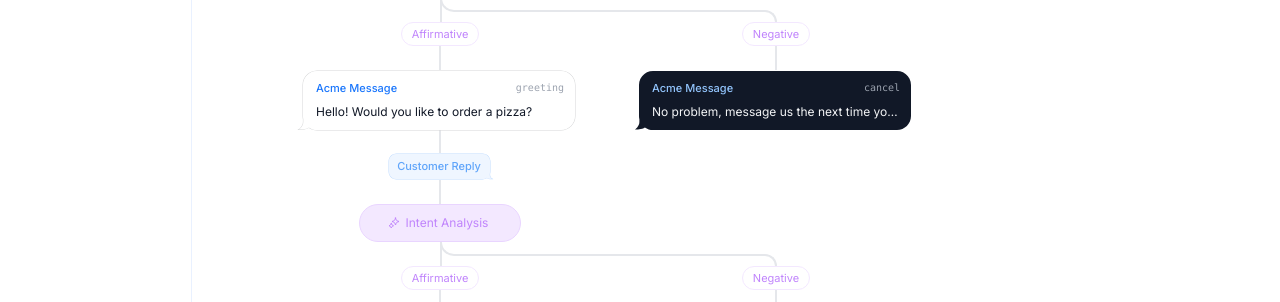
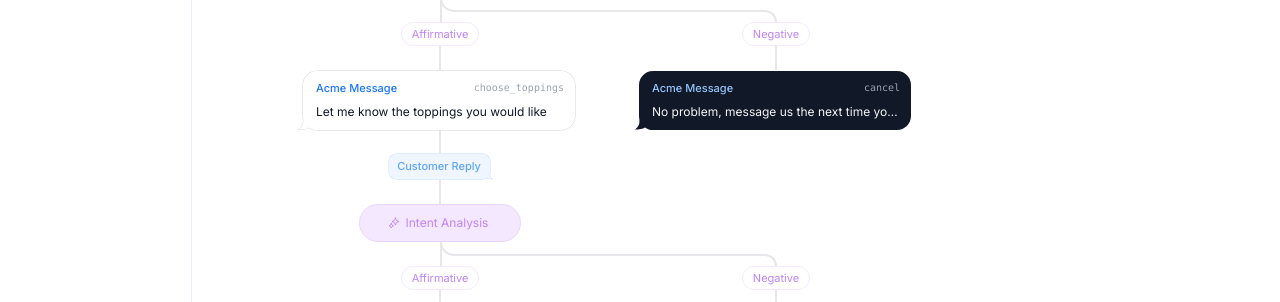
Before and after one commit to simeonlee/onetext-console, a Next.js app: page / in a window 1280 px wide. Shown: the part 498-800 px from the top of the page. Built offline with nearby package versions, Linux system fonts and the light colour scheme.

Commit message:
manually step through rendering algorithm

```diff
--- a/src/components/MessageStep.tsx
+++ b/src/components/MessageStep.tsx
@@ -4,10 +4,15 @@ import { useFlowEditor } from "~/contexts/FlowEditorContext";
 import StandardMessageOutline from "./MessageOutline";
 
 interface MessageStepProps {
-  step: {
+  step?: {
     id: string;
     type: string;
     message: string;
+    events?: {
+      type: string;
+      intent: string;
+      nextStepID: string;
+    }[];
   };
   isTerminal?: boolean;
 }
--- a/src/components/NullStepSpace.tsx
+++ b/src/components/NullStepSpace.tsx
@@ -2,7 +2,7 @@
 
 export default function NullStepSpace() {
   return (
-    <div className="flow-col-margin flex items-start">
+    <div className="null-step-space flow-col-margin flex items-start">
       <div className="step" />
     </div>
   );
--- a/src/components/ReplyStack.tsx
+++ b/src/components/ReplyStack.tsx
@@ -41,8 +41,9 @@ export default function IntentAnalysisStack({
 
       {/* The following renders straight and curved lines connecting intent analysis to the reply intent event chips below */}
       <div className="flex w-fit">
-        <DownAndRightEdges />
-        <RightAndDownEdge />
+        {step.events.map((_, index) =>
+          index === 0 ? <DownAndRightEdges /> : <RightAndDownEdge />
+        )}
       </div>
 
       {/* The following renders reply intent event chips */}
--- a/src/pages/index.tsx
+++ b/src/pages/index.tsx
@@ -1,5 +1,5 @@
 import { Inter } from "next/font/google";
-import { useEffect, useRef, useState } from "react";
+import { useEffect, useRef } from "react";
 import NullStepSpace from "~/components/NullStepSpace";
 import ReplyStack from "~/components/ReplyStack";
 import TriggerStack from "~/components/TriggerStack";
@@ -67,31 +67,179 @@ function FlowEditor() {
             <div className="flow-row">
               <TriggerStack />
             </div>
+
+            {/* render initial step */}
             <div className="flow-row">
               <MessageStep step={initialStep} />
             </div>
             <div className="flow-row">
               <ReplyStack step={initialStep} />
             </div>
+
+            {/* render next steps */}
+            <div>
               <div className="flow-row">
-              <MessageStep step={initialStep} />
-              <MessageStep step={terminalCancelStep} isTerminal />
+                {initialStep.events.map((event: any) => {
+                  const nextStep = flowData?.steps?.find(
+                    (step) => step.id === event.nextStepID
+                  );
+                  const isTerminal = !nextStep?.events;
+                  return (
+                    <MessageStep
+                      key={`${event.nextStepID}-${Math.random()
+                        .toString(36)
+                        .substr(2, 9)}`}
+                      step={nextStep}
+                      isTerminal={isTerminal}
+                    />
+                  );
+                })}
               </div>
+
               <div className="flow-row">
-              <ReplyStack step={initialStep} />
+                {initialStep.events.map((event: any) => {
+                  const nextStep = flowData?.steps?.find(
+                    (step) => step.id === event.nextStepID
+                  );
+                  const isTerminal = !nextStep?.events;
+                  return (
+                    !isTerminal && (
+                      <ReplyStack
+                        key={`${event.nextStepID}-${Math.random()
+                          .toString(36)
+                          .substr(2, 9)}`}
+                        step={initialStep}
+                      />
+                    )
+                  );
+                })}
               </div>
+            </div>
+
+            {/* render next next steps */}
+
+            <div>
               <div className="flow-row">
-              <MessageStep step={terminalDoneStep} isTerminal />
-              <MessageStep step={initialStep} />
+                {initialStep.events.flatMap((event: any) => {
+                  const nextStep = flowData?.steps?.find(
+                    (step) => step.id === event.nextStepID
+                  );
+
+                  if (!nextStep?.events) return [];
+
+                  return nextStep.events.map((event: any) => {
+                    const nextNextStep = flowData?.steps?.find(
+                      (step) => step.id === event.nextStepID
+                    );
+
+                    const isTerminal = !nextNextStep?.events;
+
+                    return (
+                      <MessageStep
+                        key={`${event.nextStepID}-${Math.random()
+                          .toString(36)
+                          .substr(2, 9)}`}
+                        step={nextNextStep}
+                        isTerminal={isTerminal}
+                      />
+                    );
+                  });
+                })}
               </div>
+
               <div className="flow-row">
+                {initialStep.events.flatMap((event: any) => {
+                  const nextStep = flowData?.steps?.find(
+                    (step) => step.id === event.nextStepID
+                  );
+
+                  const isTerminal = !nextStep?.events;
+
+                  if (isTerminal) return <NullStepSpace />;
+
+                  return (
+                    !isTerminal &&
+                    nextStep.events.map((event: any) => {
+                      const nextNextStep = flowData?.steps?.find(
+                        (step) => step.id === event.nextStepID
+                      );
+
+                      const isTerminal = !nextNextStep?.events;
+
+                      if (isTerminal) return <NullStepSpace />;
+
+                      return (
+                        !isTerminal && (
+                          <ReplyStack
+                            key={`${event.nextStepID}-${Math.random()
+                              .toString(36)
+                              .substr(2, 9)}`}
+                            step={nextNextStep}
+                          />
+                        )
+                      );
+                    })
+                  );
+                })}
+              </div>
+
+              {/* <div className="flow-row">
                 <NullStepSpace />
                 <ReplyStack step={initialStep} />
+              </div> */}
             </div>
+
+            {/* render next next next steps */}
+
             <div className="flow-row">
-              <NullStepSpace />
+              {initialStep.events.flatMap((event: any) => {
+                const nextStep = flowData?.steps?.find(
+                  (step) => step.id === event.nextStepID
+                );
+
+                const isTerminal = !nextStep?.events;
+
+                if (isTerminal) return <NullStepSpace />;
+
+                return (
+                  !isTerminal &&
+                  nextStep.events.flatMap((event: any) => {
+                    const nextNextStep = flowData?.steps?.find(
+                      (step) => step.id === event.nextStepID
+                    );
+
+                    const isTerminal = !nextNextStep?.events;
+
+                    if (isTerminal) return <NullStepSpace />;
+
+                    return (
+                      !isTerminal &&
+                      nextNextStep.events.map((event: any) => {
+                        const nextNextNextStep = flowData?.steps?.find(
+                          (step) => step.id === event.nextStepID
+                        );
+
+                        const isTerminal = !nextNextNextStep?.events;
+
+                        return (
+                          <MessageStep
+                            key={`${event.nextStepID}-${Math.random()
+                              .toString(36)
+                              .substr(2, 9)}`}
+                            step={nextNextNextStep}
+                            isTerminal={isTerminal}
+                          />
+                          // )
+                        );
+                      })
+                    );
+                  })
+                );
+              })}
+
+              {/* <NullStepSpace />
               <MessageStep step={terminalDoneStep} isTerminal />
-              <MessageStep step={terminalDoneStep} isTerminal />
+              <MessageStep step={terminalDoneStep} isTerminal /> */}
             </div>
           </div>
         </div>
```
Lines whose indentation alone changed are shown as unchanged.
